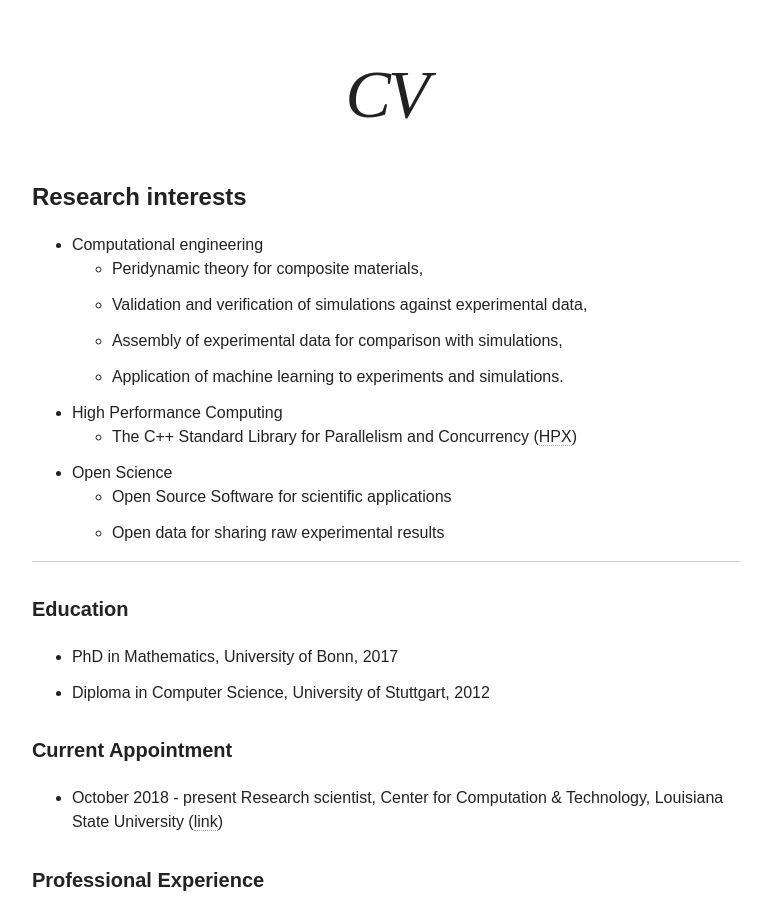
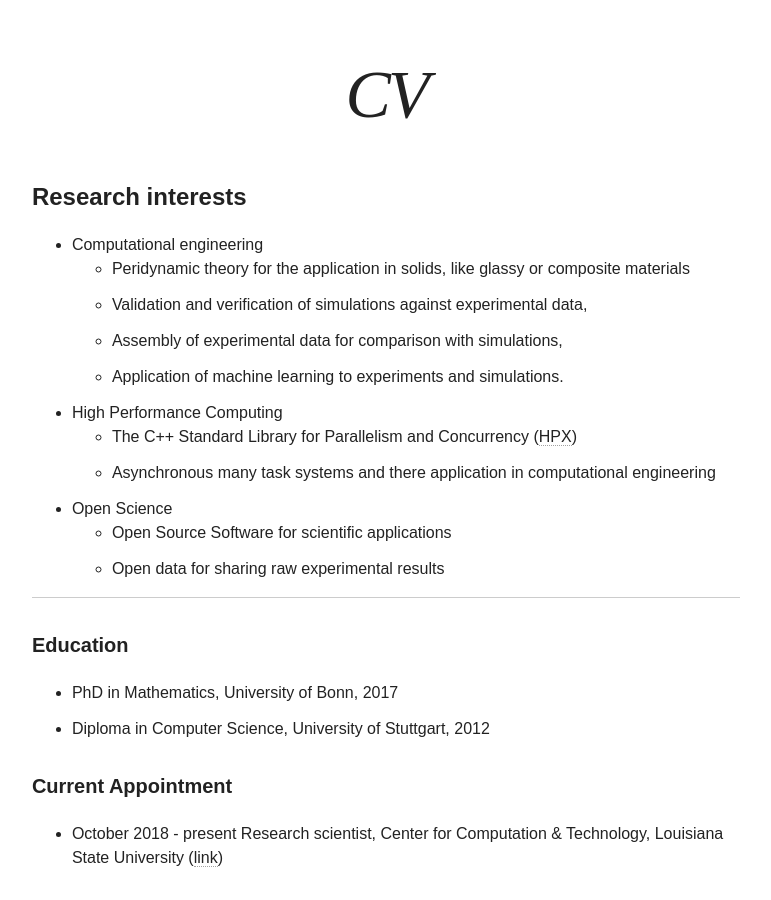
Before and after one commit to diehlpk/diehlpk.github.io, a Jekyll site: the page built from cv/index.md, in a window 1280 px wide and 900 px high, scrolled down 418 px. Shown: the whole window, without its empty margins (254-1025 px from the left). Built offline with Jekyll 4.4.1, drawn with Linux system fonts in a browser that asks for light colours; nearby versions of some CDN libraries; some web fonts are replaced.

Commit message:
Update CV

```diff
--- a/cv/index.md
+++ b/cv/index.md
@@ -6,12 +6,13 @@ hide: true
 
 #### Research interests
 * Computational engineering
-  - Peridynamic theory for composite materials,
+  - Peridynamic theory for the application in solids, like glassy or composite materials
   - Validation and verification of simulations against experimental data,
   - Assembly of experimental data for comparison with simulations,
   - Application of machine learning to experiments and simulations.
 * High Performance Computing
   - The C++ Standard Library for Parallelism and Concurrency ([HPX](http://stellar-group.org/libraries/hpx/))
+  - Asynchronous many task systems and there application in computational engineering
 * Open Science
   - Open Source Software for scientific applications
   - Open data for sharing raw experimental results
```
Also changed, not shown: 2 other files.
